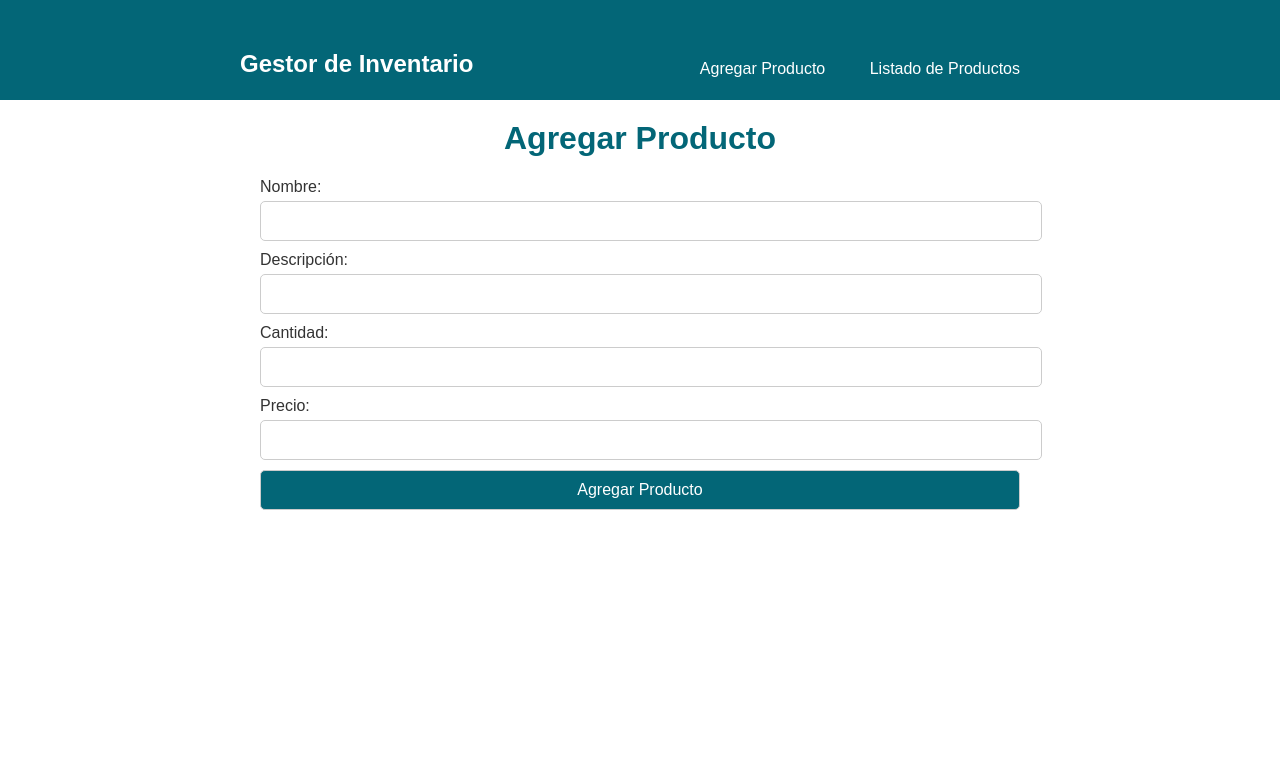
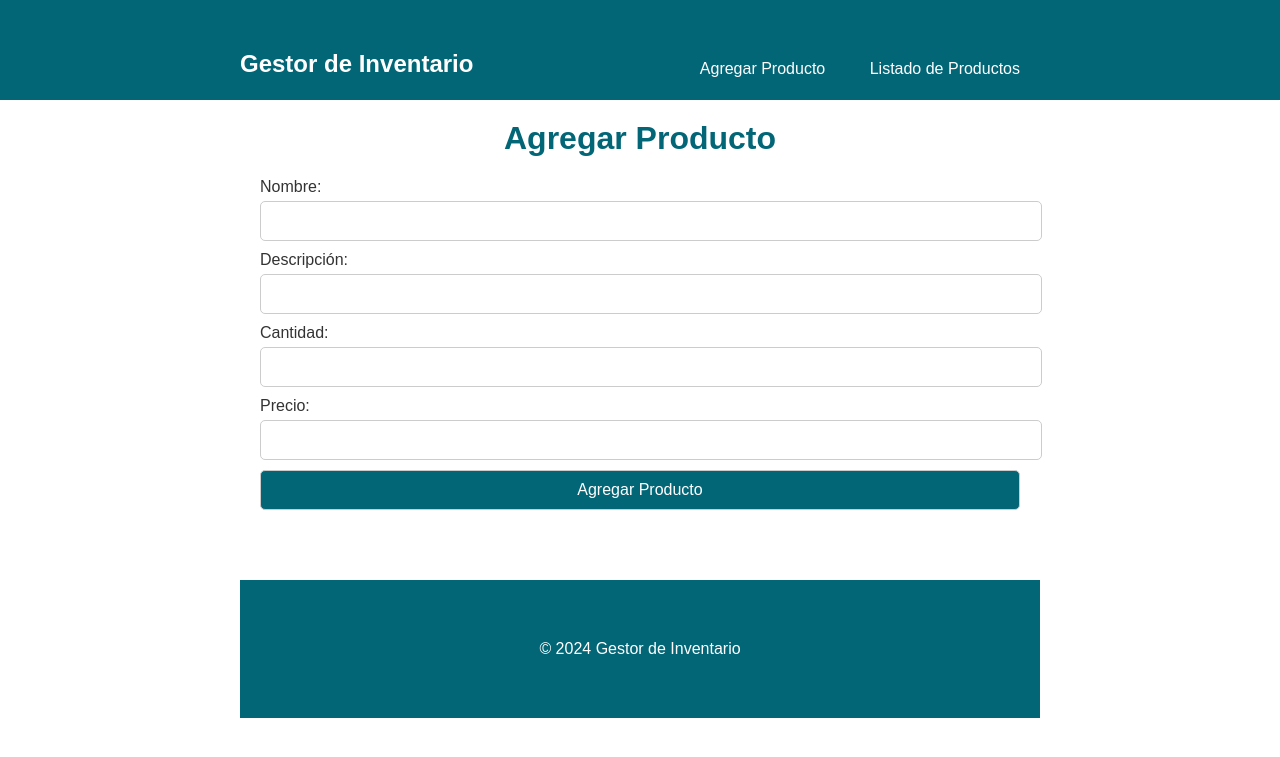
Before and after one commit to INOXBEAT/Gestor-de-Inventario, a PHP site: page / in a window 1280 px wide. Shown: the top 757 px of the page. Run offline with PHP 8.4, Linux system fonts and the light colour scheme.

Commit message:
agregado de footer a la aplicación y sus respectivos estilos

```diff
--- a/footer.php
+++ b/footer.php
@@ -0,0 +1,5 @@
+<footer class="footer">
+    <div class="container">
+        <p>&copy; <?php echo date("Y"); ?> Gestor de Inventario</p>
+    </div>
+</footer>
--- a/styles.css
+++ b/styles.css
@@ -133,3 +133,14 @@ td a.eliminar {
 .acciones a:hover {
     background-color: #03474e;
 }
+
+.footer {
+    background-color: #036677;
+    color: #fff;
+    padding: 20px;
+    text-align: center;
+}
+
+.footer p {
+    margin: 0;
+}
```
